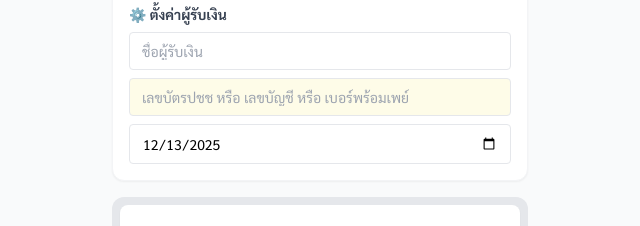
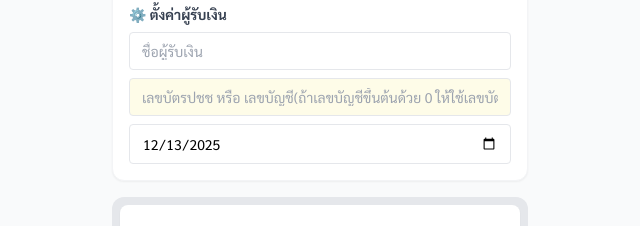
Before and after one commit to kengkla77/bill-splitter, a plain HTML site: page index.html in a window 1280 px wide. Both pictures are taken after a click on the button "บิล". Shown: the part 117-343 px from the top of the page, 320-960 px from the left. Drawn offline with nearby package versions, Linux system fonts and the light colour scheme.

Commit message:
Update index.html

```diff
--- a/index.html
+++ b/index.html
@@ -88,7 +88,7 @@
                 <h3 class="text-sm font-bold text-gray-700 mb-2">⚙️ ตั้งค่าผู้รับเงิน</h3>
                 <div class="grid grid-cols-1 gap-2">
                     <input type="text" id="input-biller" class="border rounded px-3 py-2 text-sm w-full" placeholder="ชื่อผู้รับเงิน" value="" oninput="refreshReceiptUI()">
-                    <input type="text" id="input-pp-id" class="border rounded px-3 py-2 text-sm w-full bg-yellow-50" placeholder="เลขบัตรปชช หรือ เลขบัญชี หรือ เบอร์พร้อมเพย์" oninput="refreshReceiptUI()">
+                    <input type="text" id="input-pp-id" class="border rounded px-3 py-2 text-sm w-full bg-yellow-50" placeholder="เลขบัตรปชช หรือ เลขบัญชี(ถ้าเลขบัญชีขึ้นต้นด้วย 0 ให้ใช้เลขบัตรปชชแทน)" oninput="refreshReceiptUI()">
                     <input type="date" id="input-date" class="border rounded px-3 py-2 text-sm w-full" oninput="refreshReceiptUI()">
                 </div>
             </div>
```
